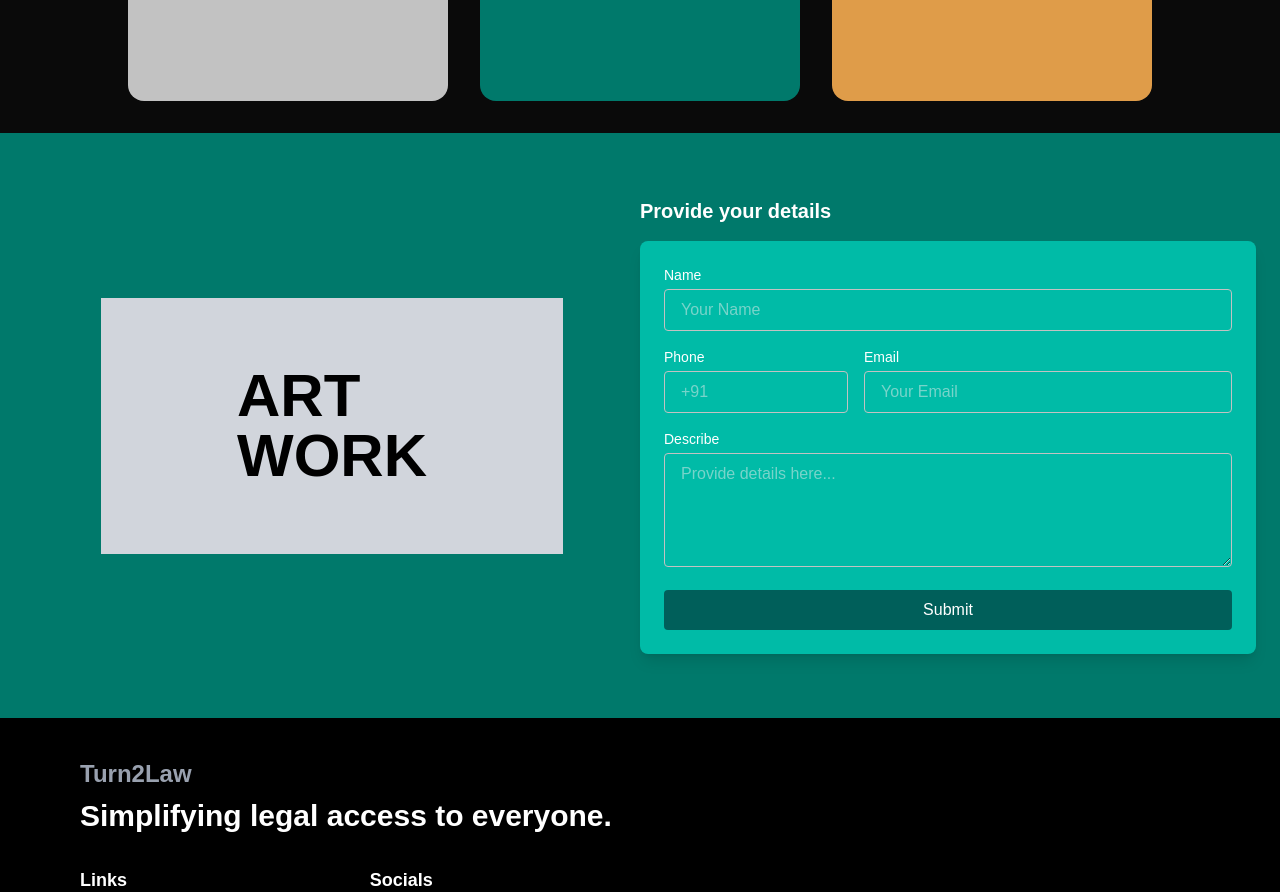
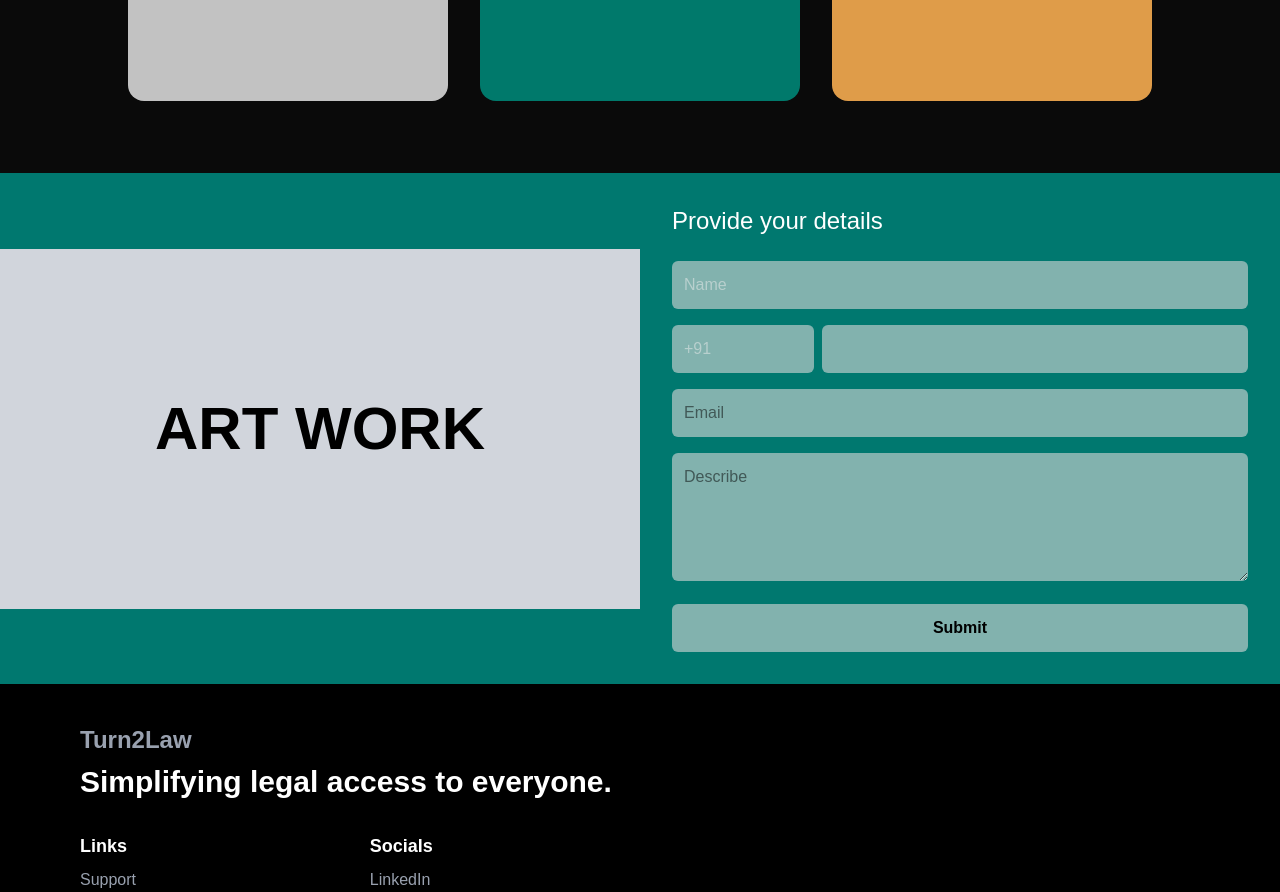
Before and after one commit to vinayakchandra/turn2law, a Next.js app: page / in a window 1280 px wide. Shown: the part 3920-4812 px from the top of the page. Built offline with nearby package versions, Linux system fonts and the light colour scheme.

Commit message:
fixing contact us

```diff
--- a/src/components/ConsultUs.tsx
+++ b/src/components/ConsultUs.tsx
@@ -1,63 +1,53 @@
-const ConsultUsForm = () => {
+import React from "react";
+
+export default function ConsultUsForm() {
   return (
-    <section className="py-12 md:py-16 flex flex-col md:flex-row items-center justify-center bg-[#00796b] p-6">
-
-    {/* Artwork Section */}
-      <div className="w-full md:w-1/2 flex justify-center mb-6 md:mb-0">
-        <div className="bg-gray-300 w-3/4 h-64 flex items-center justify-center">
-          <h1 className="text-6xl font-bold text-black">ART<br />WORK</h1>
-        </div>
+    <div className="mt-10 flex flex-col md:flex-row items-center justify-center bg-teal-700">
+      {/* Left Section */}
+      <div className="h-90  flex-1 flex items-center justify-center bg-gray-300 w-full md:w-1/2 p-8">
+        <h1 className="text-black text-6xl font-bold text-center">ART WORK</h1>
       </div>
 
-      {/* Form Section */}
-      <div className="w-full md:w-1/2">
-        <h2 className="text-xl font-semibold text-white mb-4">Provide your details</h2>
-        <form className="bg-teal-500 p-6 rounded-lg space-y-4 shadow-lg">
-          <div>
-            <label className="block text-sm font-medium text-white mb-1" htmlFor="name">Name</label>
+      {/* Right Section */}
+      <div className="flex-1 w-full md:w-1/2 p-8">
+        <h2 className="text-white text-2xl mb-6 text-center md:text-left">Provide your details</h2>
+
+        <form className="space-y-4">
+          <input
+            type="text"
+            placeholder="Name"
+            className="w-full p-3 rounded-md bg-[#D9D9D999]  focus:outline-none focus:ring-2 focus:ring-teal-400"
+          />
+
+          <div className="flex space-x-2">
             <input
               type="text"
-              id="name"
-              placeholder="Your Name"
-              className="w-full px-4 py-2 rounded border border-gray-300 focus:outline-none focus:ring-2 focus:ring-primary"
+              placeholder="+91"
+              className="w-1/4 p-3 rounded-md bg-[#D9D9D999]  focus:outline-none focus:ring-2 focus:ring-teal-400"
+            />
+            <input
+              type="text"
+              placeholder=""
+              className="w-3/4 p-3 rounded-md bg-[#D9D9D999] text-black  focus:outline-none focus:ring-2 focus:ring-teal-400"
             />
           </div>
-          <div className="flex space-x-4">
-            <div className="flex-1">
-              <label className="block text-sm font-medium text-white mb-1" htmlFor="phone">Phone</label>
-              <input
-                type="tel"
-                id="phone"
-                placeholder="+91"
-                className="w-full px-4 py-2 rounded border border-gray-300 focus:outline-none focus:ring-2 focus:ring-primary"
-              />
-            </div>
-            <div className="flex-2">
-              <label className="block text-sm font-medium text-white mb-1" htmlFor="email">Email</label>
-              <input
-                type="email"
-                id="email"
-                placeholder="Your Email"
-                className="w-full px-4 py-2 rounded border border-gray-300 focus:outline-none focus:ring-2 focus:ring-primary"
-              />
-            </div>
-          </div>
-          <div>
-            <label className="block text-sm font-medium text-white mb-1" htmlFor="description">Describe</label>
-            <textarea
-              id="description"
-              placeholder="Provide details here..."
-              className="w-full px-4 py-2 rounded border border-gray-300 focus:outline-none focus:ring-2 focus:ring-primary"
-              rows={4}
-            ></textarea>
-          </div>
-          <button type="submit" className="w-full py-2 px-4 bg-primary bg-teal-800 text-white font-medium rounded hover:bg-primary-dark transition">
+          <input
+            type="email"
+            placeholder="Email"
+            className="w-full p-3 rounded-md bg-[#D9D9D999] text-black  focus:outline-none focus:ring-2 focus:ring-teal-400"
+          />
+          <textarea
+            placeholder="Describe"
+            className="w-full p-3 rounded-md bg-[#D9D9D999] text-black  focus:outline-none focus:ring-2 focus:ring-teal-400 h-32"
+          ></textarea>
+          <button
+            type="submit"
+            className="w-full p-3 rounded-md bg-[#D9D9D999] text-black font-bold hover:bg-teal-400 focus:outline-none focus:ring-2 focus:ring-teal-300 hover:cursor-pointer"
+          >
             Submit
           </button>
         </form>
       </div>
-    </section>
+    </div>
   );
-};
-
-export default ConsultUsForm;
+}
```
